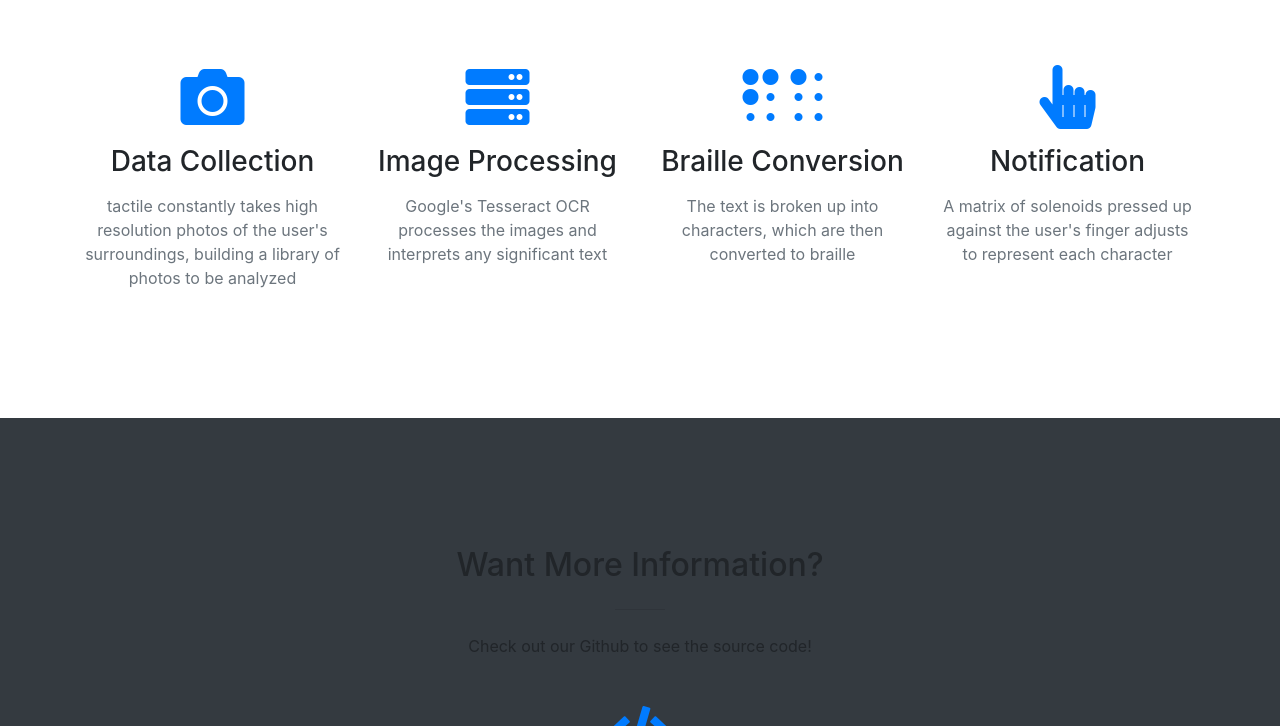
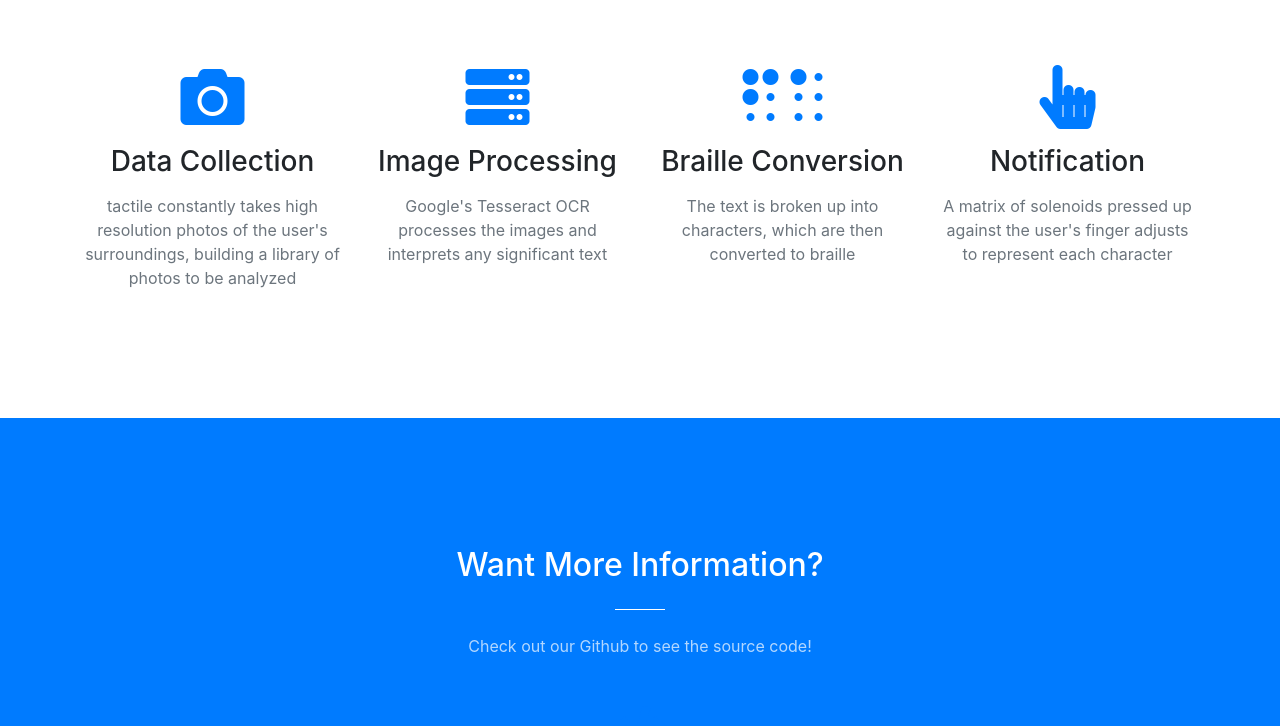
Before and after one commit to SomethingReallyLikeAttractive/SomethingReallyLikeAttractive.github.io, a website with bundled scripts: page index.html in a window 1280 px wide. Shown: the part 1716-2442 px from the top of the page. Built offline with nearby package versions, Linux system fonts and the light colour scheme.

Commit message:
better colors

```diff
--- a/index.html
+++ b/index.html
@@ -126,13 +126,13 @@
       </div>
     </section>
 
-    <section class="bg-dark" id="contact">
+    <section class="bg-primary" id="contact">
       <div class="container">
         <div class="row">
           <div class="col-lg-8 mx-auto text-center">
-            <h2 class="section-heading">Want More Information?</h2>
-            <hr class="my-4">
-            <p class="mb-5">Check out our Github to see the source code!</p>
+            <h2 class="section-heading text-white">Want More Information?</h2>
+            <hr class="light my-4">
+            <p class="text-faded mb-5">Check out our Github to see the source code!</p>
           </div>
         </div>
         <div class="row">
```
